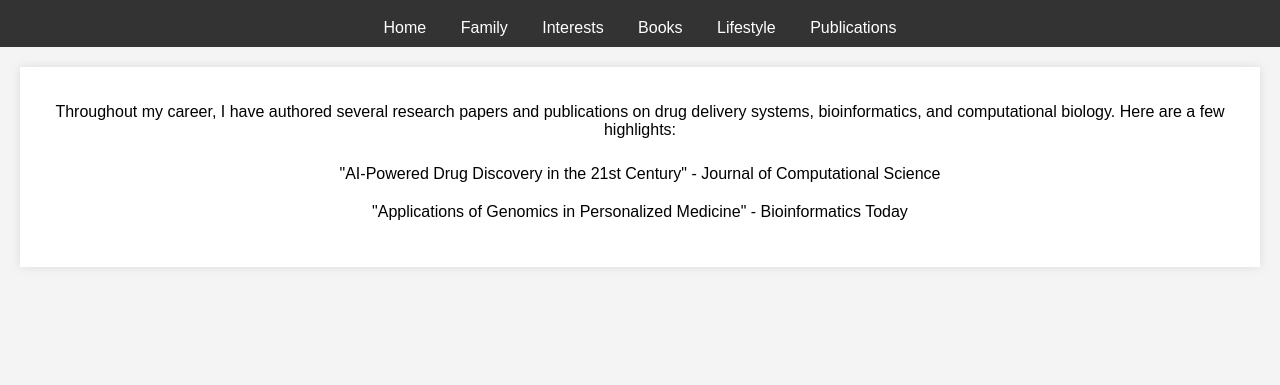
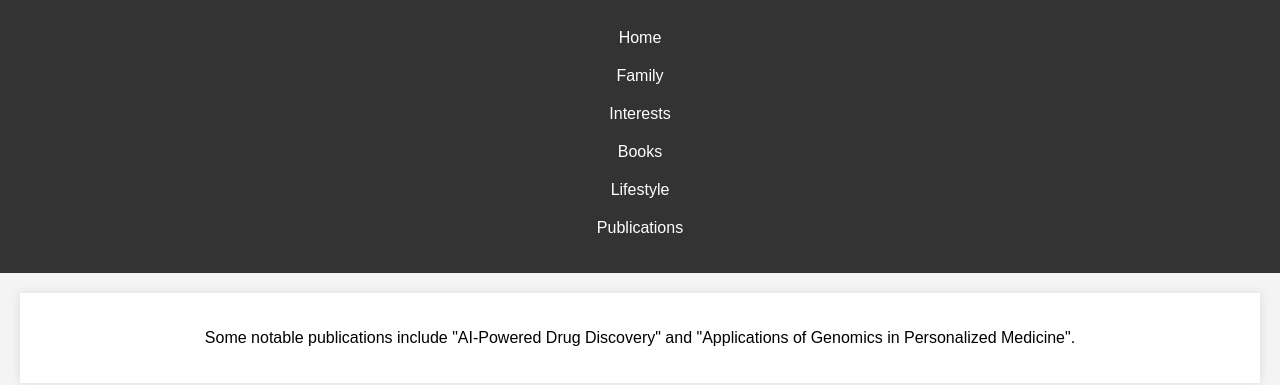
Before and after one commit to wbirru/wbirru.github.io, a plain HTML site: page publications.html in a window 1280 px wide. Shown: the part 71-456 px from the top of the page. Drawn offline with Linux system fonts and the light colour scheme.

Commit message:
Update publications.html

```diff
--- a/publications.html
+++ b/publications.html
@@ -10,20 +10,18 @@
     <header>
         <h1>Publications</h1>
         <nav>
-            <a href="index.html">Home</a>
-            <a href="family.html">Family</a>
-            <a href="interest.html">Interests</a>
-            <a href="books.html">Books</a>
-            <a href="lifestyle.html">Lifestyle</a>
-            <a href="publications.html">Publications</a>
+            <ul>
+                <li><a href="index.html">Home</a></li>
+                <li><a href="family.html">Family</a></li>
+                <li><a href="interest.html">Interests</a></li>
+                <li><a href="books.html">Books</a></li>
+                <li><a href="lifestyle.html">Lifestyle</a></li>
+                <li><a href="publications.html">Publications</a></li>
+            </ul>
         </nav>
     </header>
     <section>
-        <p>Throughout my career, I have authored several research papers and publications on drug delivery systems, bioinformatics, and computational biology. Here are a few highlights:</p>
-        <ul>
-            <li>"AI-Powered Drug Discovery in the 21st Century" - Journal of Computational Science</li>
-            <li>"Applications of Genomics in Personalized Medicine" - Bioinformatics Today</li>
-        </ul>
+        <p>Some notable publications include "AI-Powered Drug Discovery" and "Applications of Genomics in Personalized Medicine".</p>
     </section>
 </body>
 </html>
```
